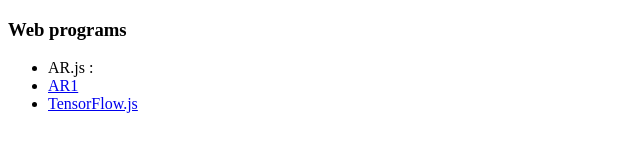
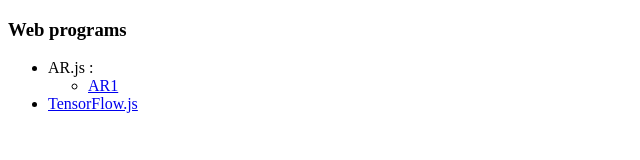
Before and after one commit to envzhu/test_programs, a plain HTML site: page index.html in a window 1280 px wide. Shown: the full height of the page, 0-640 px from the left. Drawn offline with Linux system fonts and the light colour scheme.

```diff
--- a/index.html
+++ b/index.html
@@ -11,7 +11,9 @@
   <h3>Web programs</h3>
   <ul>
     <li>AR.js :
+      <ul>
       <li><a href="AR.js/index.html">AR1</a></li>
+      </ul>
     </li>
     <li><a href="tensorflow.js/index.html">TensorFlow.js</a></li>
   </ul>
```
Also changed, not shown: AR.js/index.html (+1 -1 lines).
